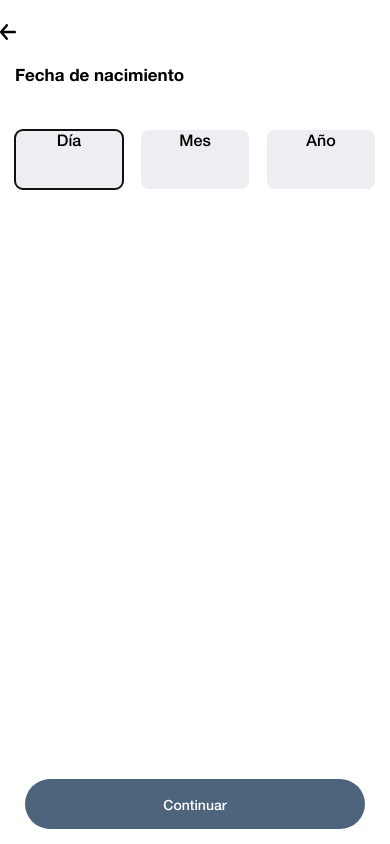
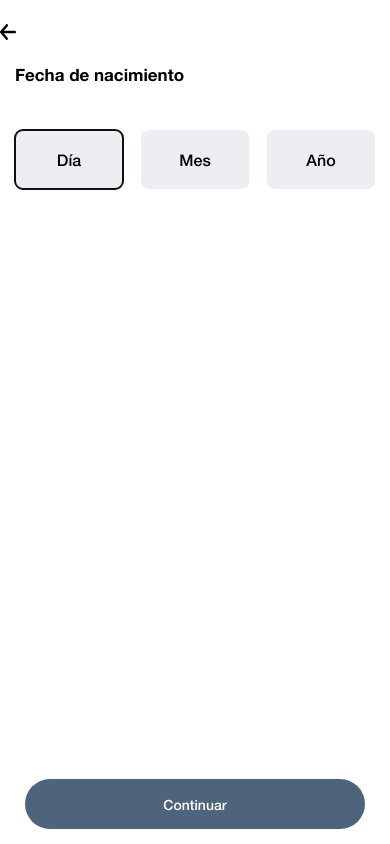
Before and after one commit to suneelsuthar/Simon-App-Design, a React Native app: screen /UserDate in a window 390 px wide. Built offline with nearby package versions, Linux system fonts and the light colour scheme.

Commit message:
feat(*): updates

```diff
--- a/App.js
+++ b/App.js
@@ -1,16 +1,16 @@
 import React, { useEffect, useCallback } from "react";
-import { StyleSheet,  LogBox, SafeAreaView } from "react-native";
+import { StyleSheet, LogBox, SafeAreaView, View } from "react-native";
 import * as SplashScreen from "expo-splash-screen";
 import { useFonts } from "expo-font";
-import Navigation from './src/Navigation'
+import Navigation from "./src/Navigation";
 LogBox.ignoreAllLogs();
 export default function App() {
   let [fontsLoaded] = useFonts({
-    "HelveticaNeueLight": require("./assets/Fonts/HelveticaNeueLight.ttf"),
-    "HelveticaNeueMedium": require("./assets/Fonts/HelveticaNeueMedium.ttf"),
-    "HelveticaNeueCondensedBold": require("./assets/Fonts/HelveticaNeueCondensedBold.ttf"),
-    "HelveticaNeueBold": require("./assets/Fonts/HelveticaNeueBold.ttf"),
-    "Helvetica-Neue-Regular":require('./assets/Fonts/Helvetica-Neue-Regular.otf')
+    HelveticaNeueLight: require("./assets/Fonts/HelveticaNeueLight.ttf"),
+    HelveticaNeueMedium: require("./assets/Fonts/HelveticaNeueMedium.ttf"),
+    HelveticaNeueCondensedBold: require("./assets/Fonts/HelveticaNeueCondensedBold.ttf"),
+    HelveticaNeueBold: require("./assets/Fonts/HelveticaNeueBold.ttf"),
+    "Helvetica-Neue-Regular": require("./assets/Fonts/Helvetica-Neue-Regular.otf"),
   });
 
   useEffect(() => {
@@ -31,9 +31,9 @@ export default function App() {
     return null;
   }
   return (
-    <SafeAreaView style={styles.container} onLayout={onLayoutRootView}>
+    <View style={styles.container} onLayout={onLayoutRootView}>
       <Navigation />
-    </SafeAreaView>
+    </View>
   );
 }
 
--- a/assets/svg/BackIcon.js
+++ b/assets/svg/BackIcon.js
@@ -6,7 +6,7 @@ import { TouchableOpacity } from "react-native";
 function BackIcon({ props, backScreen }) {
   const navigation = useNavigation();
   return (
-    <TouchableOpacity>
+    <TouchableOpacity onPress={() => navigation.goBack(backScreen)}>
       <Svg
         xmlns="http://www.w3.org/2000/svg"
         viewBox="0 0 28 28"
@@ -14,7 +14,6 @@ function BackIcon({ props, backScreen }) {
           width: 16,
           height: 16,
         }}
-        onPress={() => navigation.goBack(backScreen)}
       >
         <G id="Layer_2" data-name="Layer 2">
           <G id="Layer_1-2" data-name="Layer 1">
--- a/src/Screens/FirstPage/index.js
+++ b/src/Screens/FirstPage/index.js
@@ -1,6 +1,8 @@
 import React from "react";
 import { View, TouchableOpacity, Text, StyleSheet } from "react-native";
 import theme from "../../../theme";
+import { StatusBar } from "expo-status-bar";
+import { SafeAreaView } from "react-native-safe-area-context";
 
 const FirstPage = ({ navigation }) => {
   return (
@@ -60,8 +62,7 @@ const styles = StyleSheet.create({
     alignItems: "center",
     elevation: 4,
   },
-  _btn_text: {
-  },
+  _btn_text: {},
 });
 
 export default FirstPage;
--- a/src/Screens/Signup/Celular.js
+++ b/src/Screens/Signup/Celular.js
@@ -13,7 +13,8 @@ import { CountryCodePicker } from "../../Components";
 import theme from "../../../theme";
 import { Button } from "../../Components";
 import { useKeyboard } from "../../hooks/KeyboardAware";
-import ts from "typescript";
+import { SafeAreaView } from "react-native-safe-area-context";
+
 const Signup = ({ navigation }) => {
   const numberHandleChange = (_num) => {
     console.log(_num);
--- a/src/Screens/Signup/Nombre.js
+++ b/src/Screens/Signup/Nombre.js
@@ -8,6 +8,7 @@ import {
   Keyboard,
   TouchableWithoutFeedback,
   Platform,
+  KeyboardAvoidingView,
 } from "react-native";
 import theme from "../../../theme";
 import { Input, Button } from "../../Components";
@@ -48,7 +49,7 @@ const Nombre = ({ navigation }) => {
         <View
           style={{
             ...styles._btn_section,
-            marginBottom: Platform.OS === "ios" ? keyboardHeight + 10 : 0,
+            marginBottom: 10,
           }}
         >
           <Button
--- a/src/Screens/Signup/UserDate.js
+++ b/src/Screens/Signup/UserDate.js
@@ -12,6 +12,7 @@ import React from "react";
 import theme from "../../../theme";
 import { Button } from "../../Components";
 import { useKeyboard } from "../../hooks/KeyboardAware";
+import { SafeAreaView } from "react-native-safe-area-context";
 
 const UserDate = ({ navigation }) => {
   const [day, setDay] = React.useState("");
@@ -52,7 +53,7 @@ const UserDate = ({ navigation }) => {
               value={day}
               maxLength={2}
               keyboardType="number-pad"
-              multiline={true}
+              // multiline={true}
               textAlign="center"
               verticalAlign="middle"
               numberOfLines={1}
@@ -65,21 +66,21 @@ const UserDate = ({ navigation }) => {
               value={month}
               maxLength={2}
               keyboardType="number-pad"
-              multiline={true}
+              // multiline={true}
               textAlign="center"
-              verticalAlign="middle"
+              verticalAlign="bottom"
               numberOfLines={1}
             />
             <TextInput
               placeholder="Año"
-              multiline={true}
+              // multiline={true}
               style={styles._input}
               onChangeText={(e) => setYear(e)}
               keyboardType="number-pad"
               maxLength={4}
               value={year}
               textAlign="center"
-              verticalAlign="middle"
+              verticalAlign="bottom"
               numberOfLines={1}
             />
           </View>
@@ -128,6 +129,7 @@ const styles = StyleSheet.create({
     alignItems: "center",
     width: "30%",
     borderRadius: 8,
+    padding: 20,
 
     marginVertical: 14,
     fontFamily: theme.medium,
--- a/src/Screens/Signup/UserGender.js
+++ b/src/Screens/Signup/UserGender.js
@@ -55,6 +55,8 @@ const UserGender = () => {
                 borderRightWidth: 0,
                 borderBottomWidth: 0,
                 marginTop: 0,
+                borderTopLeftRadius: 0,
+                borderTopRightRadius: 0,
               }}
             />
           </View>
```
